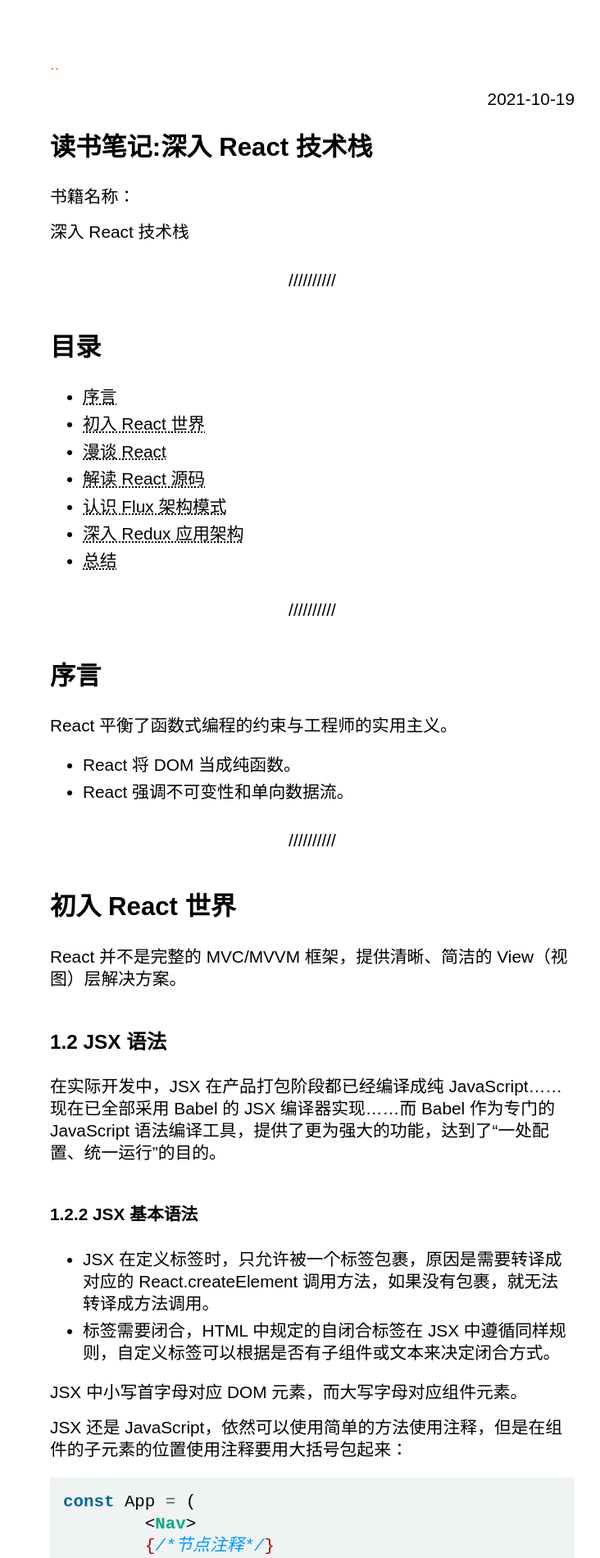
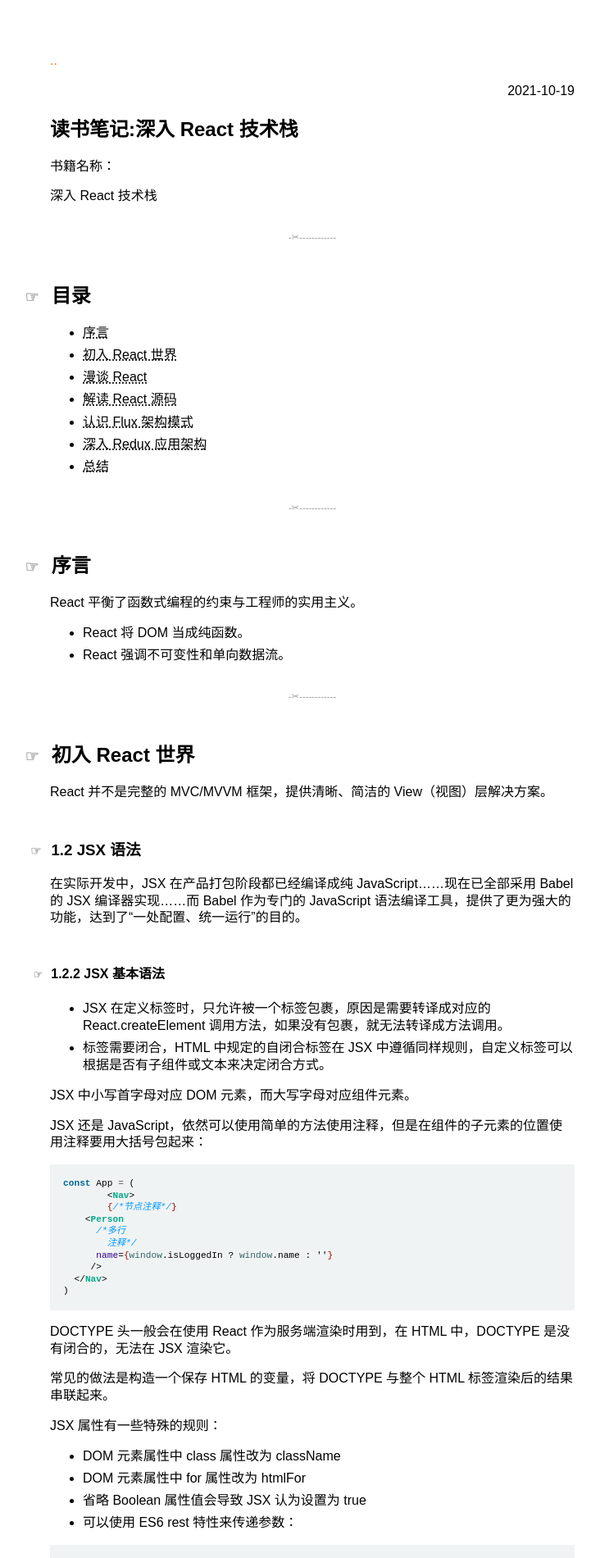
Before and after one commit to wangyu-1999/wangyu-1999.github.io, a Jekyll site: the page built from _posts/2021-10-19-读书笔记-深入React技术栈.md, in a window 1280 px wide. Shown: the top 1900 px of the page at 82% size, without its empty margins (259-991 px from the left). Built offline with Jekyll 4.4.1, drawn with Linux system fonts in a browser that asks for light colours; comment, search, counter and statistics services are not loaded; some of the changed text lies outside the part shown.

Commit message:
style: 修改博客样式

```diff
--- a/_sass/link.scss
+++ b/_sass/link.scss
@@ -23,3 +23,25 @@ li {
     color: gray;
   }
 }
+
+code{
+  font-size: 0.7rem;
+}
+
+img{
+  width: 85%;
+}
+
+h2,
+h3,
+h4,
+h5,
+h6 {
+  &::before{
+    content: "☞";
+    font-size: 0.8em;
+    margin-left: -1.6em;
+    margin-right: 0.8em;
+    opacity: 0.3;
+  }
+}
--- a/_sass/no-style-please.scss
+++ b/_sass/no-style-please.scss
@@ -36,7 +36,7 @@ html {
 
 body {
   color: black;
-  font-size: 1.3rem;
+  font-size: 1rem;
   line-height: 1.3;
   margin: 0;
   min-height: 100%;
@@ -78,14 +78,15 @@ li {
 }
 
 hr {
-  text-align: center;
-  border: 0;
-
+    text-align: center;
+    border: 0;
+    font-size: 0.7rem;
+    opacity: 40%;
   &:before {
-    content: "/////";
+    content: "-✂-----";
   }
   &:after {
-    content: attr(data-content) "/////";
+    content: attr(data-content) "-------";
   }
 }
 
```
